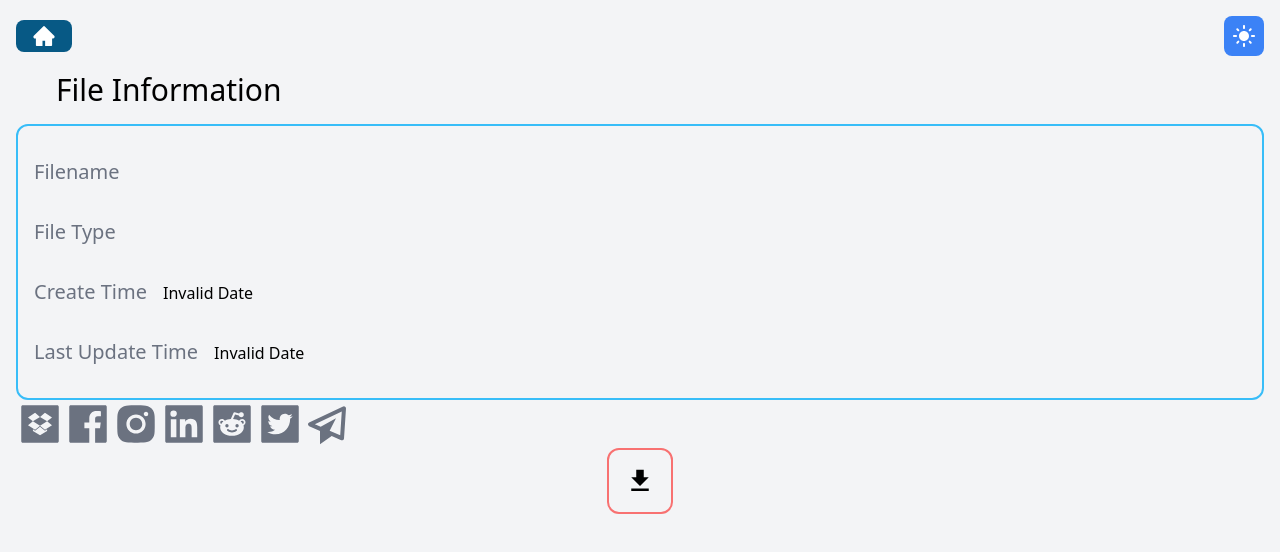
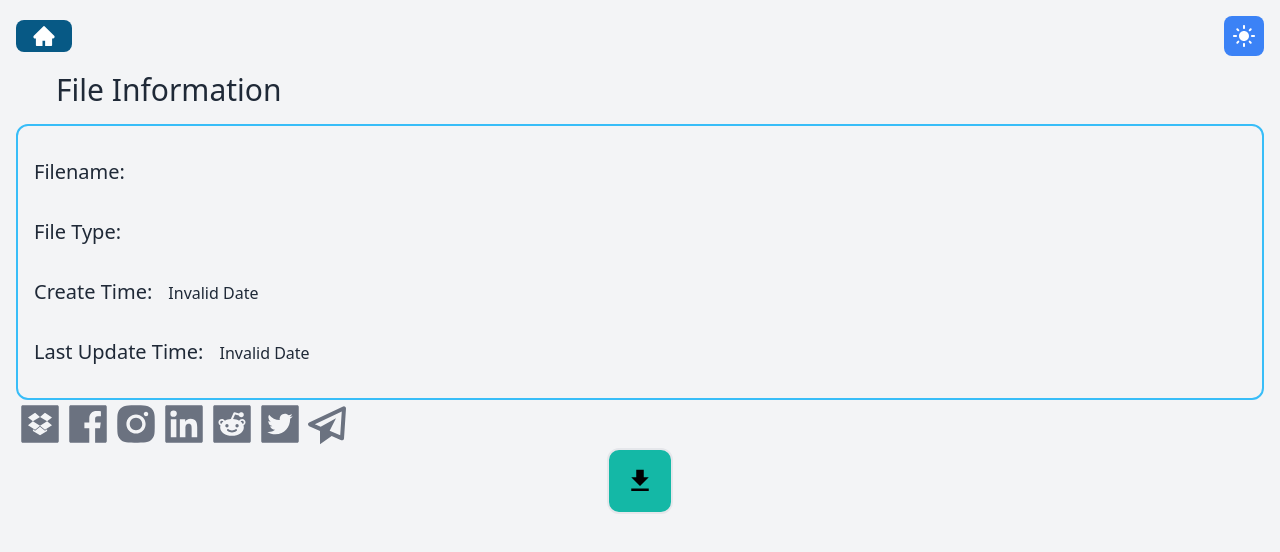
Before and after one commit to EZRA-DVLPR/Comp680FSWeb, a React (Vite) app in the folder client/: page /files/details/1 in a window 1280 px wide. Shown: the top 552 px of the page. Built offline with nearby package versions, Linux system fonts and the light colour scheme; no server answers.

Commit message:
showfile darkmode

```diff
--- a/client/src/pages/ShowFile.jsx
+++ b/client/src/pages/ShowFile.jsx
@@ -1,4 +1,4 @@
-import React, { useEffect, useState } from 'react';
+import React, { useEffect, useState, useContext } from 'react';
 import axios from 'axios';
 import { useParams } from 'react-router-dom';
 import Spinner from '../components/Spinner';
@@ -6,8 +6,11 @@ import Socials from '../components/Socials';
 import { MdDownload, MdDownloadDone } from 'react-icons/md';
 import { useSnackbar } from 'notistack';
 import Header from '../components/Header';
+import { ThemeContext } from '../contexts/ThemeContext';
 
 const ShowFile = () => {
+  const { isLightMode } = useContext(ThemeContext);
+
   //obtain list and loading state of page
   const [loadedFile, setFile] = useState({});
   const [loading, setLoading] = useState(false);
@@ -65,7 +68,7 @@ const ShowFile = () => {
       <div className='items-center w-screen flex'>
 
         {/* title for page */}
-        <h1 className='text-3xl my-4 w-1/3 ml-10'>File Information</h1>
+        <h1 className={isLightMode == true ? 'text-gray-800 text-3xl my-4 w-1/3 ml-10' :  'text-gray-200 text-3xl my-4 w-1/3 ml-10'} >File Information</h1>
 
         {/* empty space to fill horizonal line */}
         <div className='w-1/3'></div>
@@ -77,30 +80,30 @@ const ShowFile = () => {
       {loading ? (<Spinner />) : (
             <div className='flex flex-col border-2 border-sky-400 rounded-xl w-auto p-4'>
               <div className='my-4'>
-                <span className='text-xl mr-4 text-gray-500'>Filename</span>
-                <span>{loadedFile.filename}</span>
+                <span className={isLightMode ? 'text-xl mr-4 text-gray-800' : 'text-xl mr-4 text-gray-200'}>Filename:</span>
+                <span className={isLightMode ? 'text-gray-800' : 'text-gray-200'}>{loadedFile.filename}</span>
               </div>
               <div className='my-4'>
-                <span className='text-xl mr-4 text-gray-500'>File Type</span>
-                <span>{loadedFile.filetype}</span>
+                <span className={isLightMode ? 'text-xl mr-4 text-gray-800' : 'text-xl mr-4 text-gray-200'}>File Type:</span>
+                <span className={isLightMode ? 'text-gray-800' : 'text-gray-200'}>{loadedFile.filetype}</span>
               </div>
 
               {/* Obtain the metadata from the file */}
 
               <div className='my-4'>
-                <span className='text-xl mr-4 text-gray-500'>Create Time</span>
-                <span>{new Date(loadedFile.createdAt).toString()}</span>
+                <span className={isLightMode ? 'text-xl mr-4 text-gray-800' : 'text-xl mr-4 text-gray-200'}>Create Time:</span>
+                <span className={isLightMode ? 'text-gray-800' : 'text-gray-200'}>{new Date(loadedFile.createdAt).toString()}</span>
               </div>
               <div className='my-4'>
-                <span className='text-xl mr-4 text-gray-500'>Last Update Time</span>
-                <span>{new Date(loadedFile.updatedAt).toString()}</span>
+                <span className={isLightMode ? 'text-xl mr-4 text-gray-800' : 'text-xl mr-4 text-gray-200'}>Last Update Time:</span>
+                <span className={isLightMode ? 'text-gray-800' : 'text-gray-200'}>{new Date(loadedFile.updatedAt).toString()}</span>
               </div>
             </div>
         )
       }
       <Socials />
       <div className='justify-center flex'>
-        <button className='flex border-2 border-red-400 rounded-xl w-1/8 p-4 items-center justify-center' onClick={handleDownload}>
+        <button className={isLightMode ? 'flex border-2 bg-teal-500 rounded-xl w-1/8 p-4 items-center justify-center' : 'flex border-2 bg-teal-400 rounded-xl w-1/8 p-4 items-center justify-center'} onClick={handleDownload}>
           {downloadState ? <MdDownloadDone className='text-3xl'/> : <MdDownload className='text-3xl'/>}
         </button>
       </div>
```
